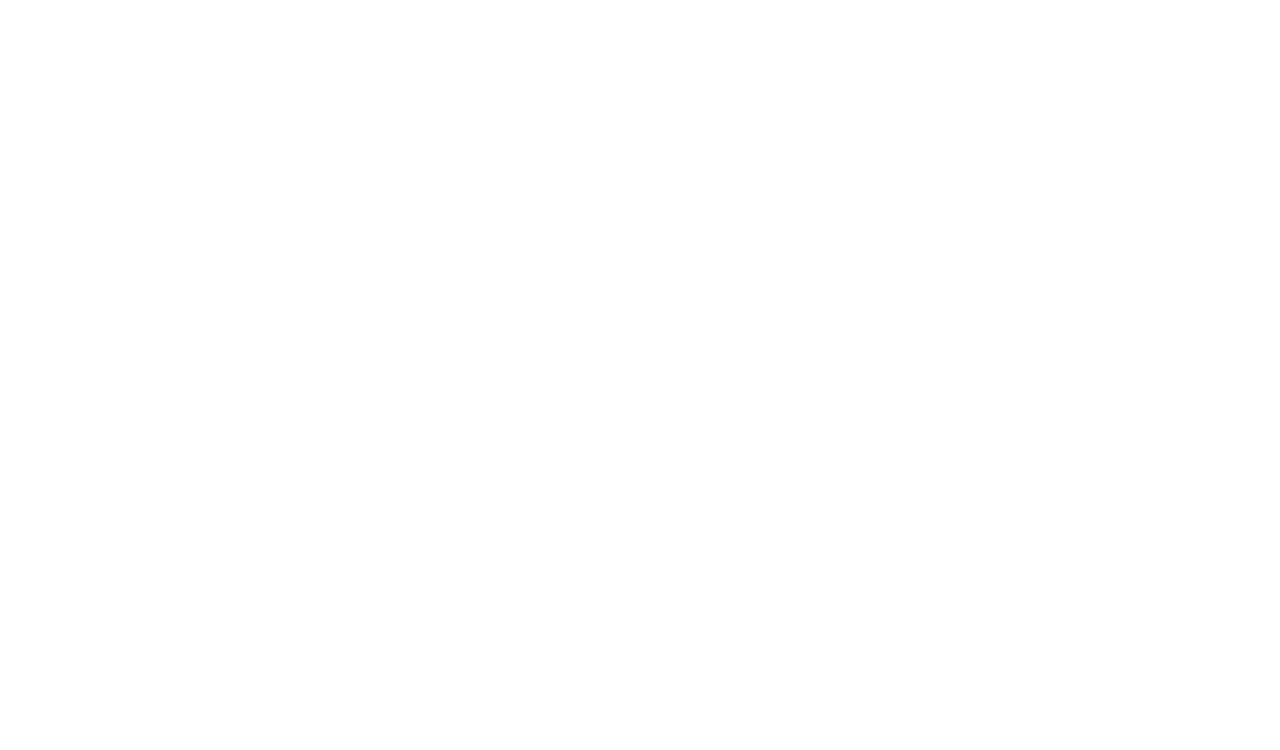
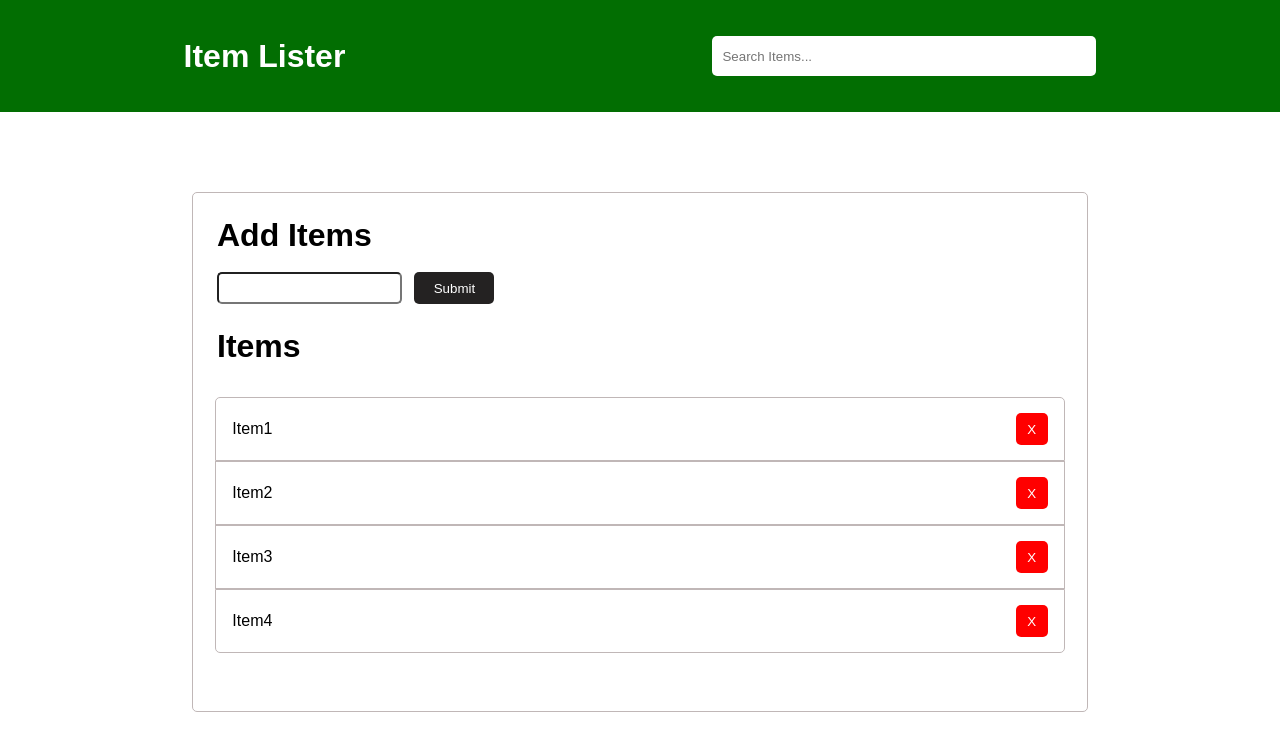
Before and after one commit to aladinzecic/it-camp, a plain HTML site: page toDo/index.html in a window 1280 px wide. Drawn offline with Linux system fonts and the light colour scheme.

Commit message:
to do list site

```diff
--- a/toDo/index.html
+++ b/toDo/index.html
@@ -7,5 +7,36 @@
     <title>Document</title>
     <link rel="stylesheet" href="./style.css" />
   </head>
-  <body></body>
+  <body>
+    <div class="nav">
+      <h1>Item Lister</h1>
+      <input type="text" placeholder="Search Items..." />
+    </div>
+    <div class="main">
+      <div class="hero">
+        <h1>Add Items</h1>
+        <br />
+        <input type="text" />
+        <button type="button">Submit</button><br />
+        <h1>Items</h1>
+
+        <div class="item" id="first">
+          <p>Item1</p>
+          <button type="button">X</button>
+        </div>
+        <div class="item">
+          <p>Item2</p>
+          <button type="button">X</button>
+        </div>
+        <div class="item">
+          <p>Item3</p>
+          <button type="button">X</button>
+        </div>
+        <div class="item" id="last">
+          <p>Item4</p>
+          <button type="button">X</button>
+        </div>
+      </div>
+    </div>
+  </body>
 </html>
--- a/toDo/style.css
+++ b/toDo/style.css
@@ -2,3 +2,88 @@
   margin: 0;
   box-sizing: border-box;
 }
+body {
+  font-family: Arial, Helvetica, sans-serif;
+}
+.nav {
+  height: 14vh;
+  background-color: rgb(2, 110, 2);
+  display: flex;
+  justify-content: space-around;
+  align-items: center;
+}
+.nav h1 {
+  color: #fff;
+}
+.nav input {
+  height: 5vh;
+  width: 30vw;
+  border-radius: 5px;
+  border: 0px;
+  padding-left: 10px;
+}
+.main {
+  height: 86 vh;
+  display: flex;
+  justify-content: center;
+}
+.main .hero {
+  border: 1px solid rgb(192, 183, 183);
+  width: 70vw;
+  height: 65vh;
+  margin-top: 10vh;
+  border-radius: 5px;
+}
+.hero h1 {
+  margin-top: 3vh;
+  margin-left: 1.5rem;
+  font-weight: 600;
+}
+.hero input {
+  margin-left: 1.5rem;
+  height: 2rem;
+  border-radius: 5px;
+}
+.hero button {
+  height: 2rem;
+  border-radius: 5px;
+  background-color: rgb(36, 34, 34);
+  border: 0px;
+  color: #fff;
+  margin-left: 0.5rem;
+  width: 5rem;
+  cursor: pointer;
+}
+.hero .items {
+  border: 1px solid rgb(192, 183, 183);
+  width: 95%;
+  margin: auto;
+  border-radius: 5px;
+  height: 49.8%;
+}
+.hero .item {
+  margin: auto;
+  height: 8vh;
+  width: 95%;
+  border: 1px solid rgb(192, 183, 183);
+  display: flex;
+  align-items: center;
+  justify-content: space-between;
+}
+.hero .item p {
+  margin-left: 1rem;
+}
+.hero .item button {
+  margin-right: 1rem;
+  width: 2rem;
+  background-color: red;
+}
+#first {
+  border-top-left-radius: 5px;
+  border-top-right-radius: 5px;
+  margin-top: 4vh;
+}
+#last {
+  border-bottom-left-radius: 5px;
+  border-bottom-right-radius: 5px;
+}
```
